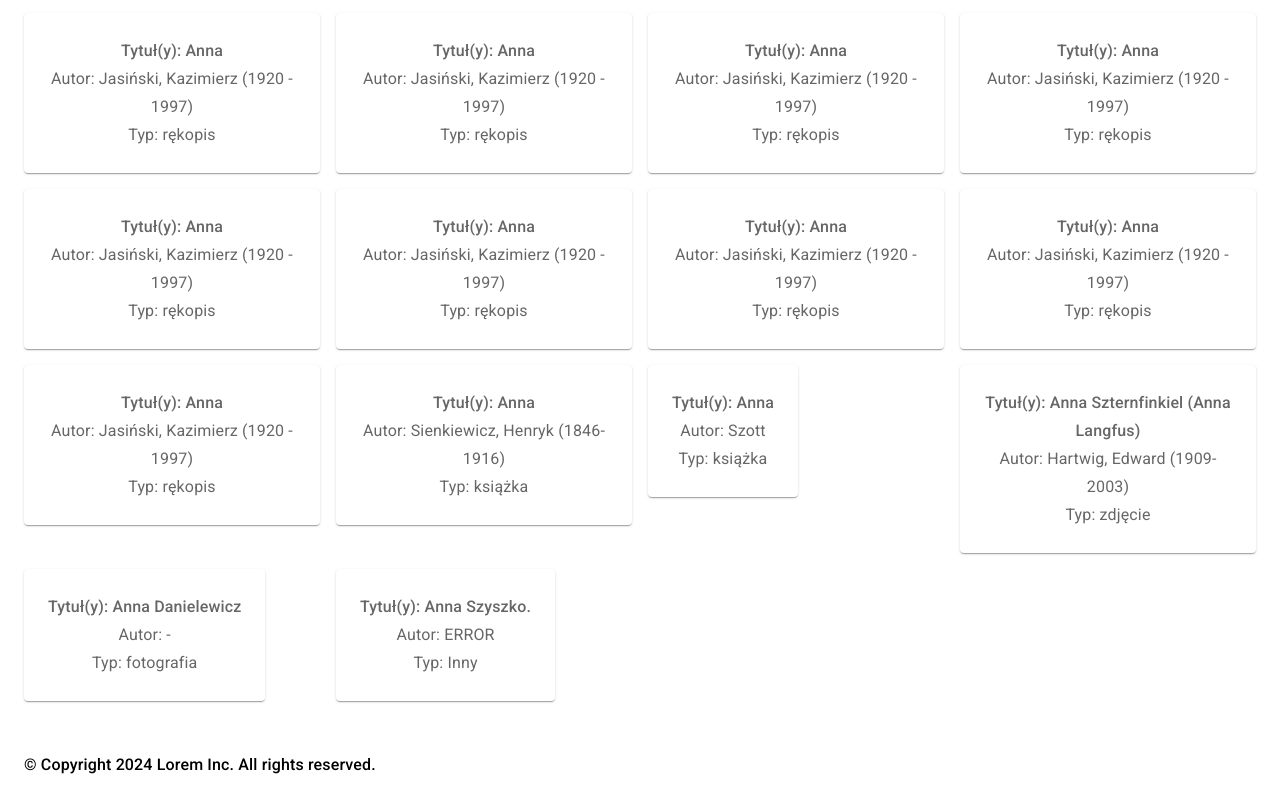
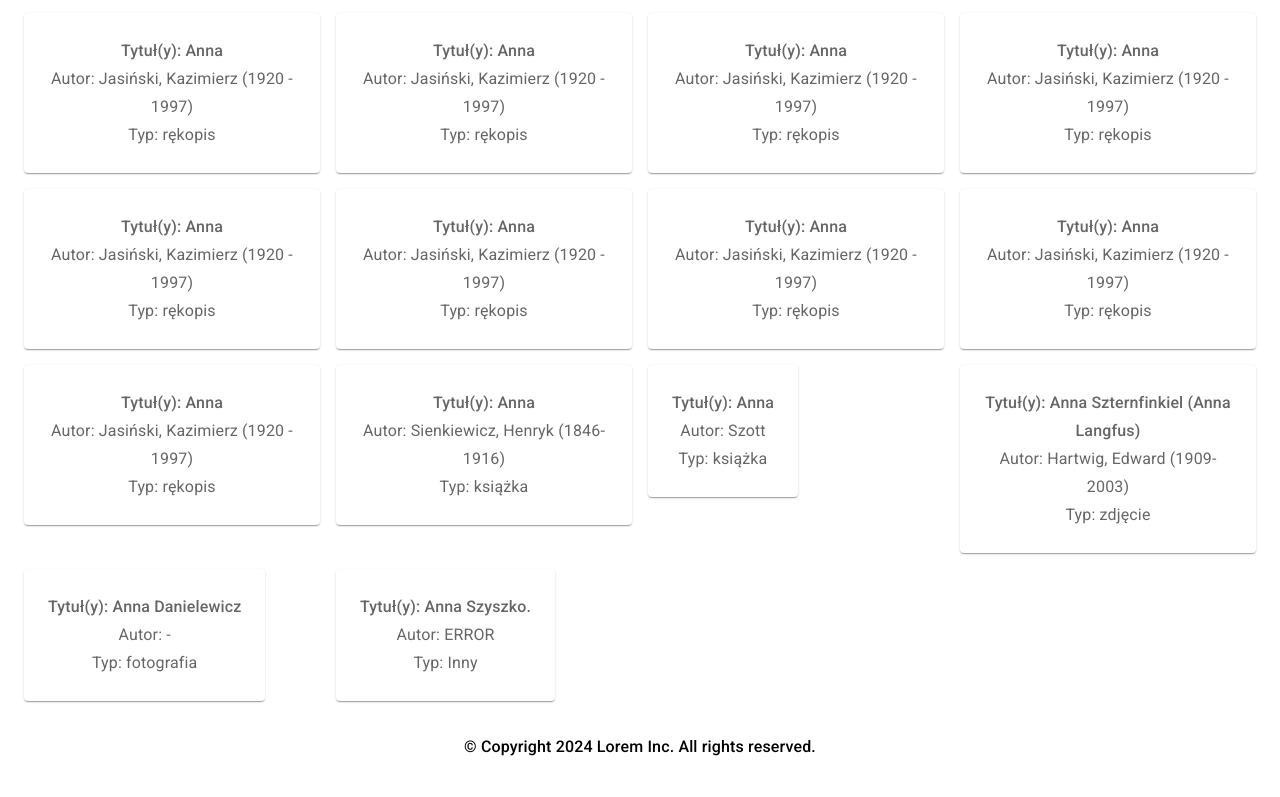
Before and after one commit to Wojtazzzz/pcss-recruitment-task, a React (Vite) app: page / in a window 1280 px wide. Shown: the part 903-1700 px from the top of the page. After the commit the page ends 1672 px from the top, so only its background shows below. Built offline with nearby package versions, Linux system fonts and the light colour scheme.

Commit message:
refactor: remove needless Toolbar component from the Footer

```diff
--- a/src/components/footer.tsx
+++ b/src/components/footer.tsx
@@ -1,4 +1,3 @@
-import Toolbar from '@mui/material/Toolbar';
 import Typography from '@mui/material/Typography';
 import { Container } from './ui/container.tsx';
 
@@ -7,18 +6,17 @@ export const Footer = () => {
 
 	return (
 		<Container>
-			<Toolbar disableGutters>
 				<Typography
 					variant="subtitle1"
 					component="p"
 					sx={{
+						margin: 1,
 						fontWeight: 500,
 						textAlign: 'center',
 					}}
 				>
 					© Copyright {currentYear} Lorem Inc. All rights reserved.
 				</Typography>
-			</Toolbar>
 		</Container>
 	);
 };
```
